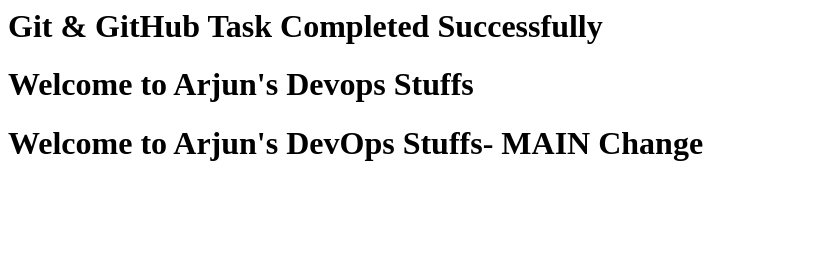
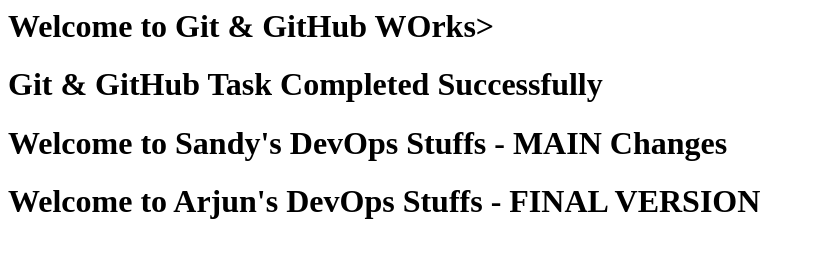
Before and after one commit to arjunkapparad/git_task, a plain HTML site: page index.html in a window 1280 px wide. Shown: the whole page, without its empty margins (0-815 px from the left). Drawn offline with Linux system fonts and the light colour scheme.

Commit message:
Resolved merge conflict

```diff
--- a/index.html
+++ b/index.html
@@ -1,3 +1,5 @@
+<h1>Welcome to Git & GitHub WOrks>
 <h1>Git & GitHub Task Completed Successfully</h1>
-<h1>Welcome to Arjun's Devops Stuffs</h1>
-<h1>Welcome to Arjun's DevOps Stuffs- MAIN Change</h>
+<h1>Welcome to Sandy's DevOps Stuffs - MAIN Changes</h1>
+
+<h1>Welcome to Arjun's DevOps Stuffs - FINAL VERSION</h1>
```
